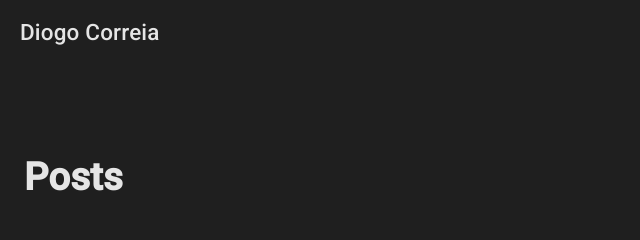
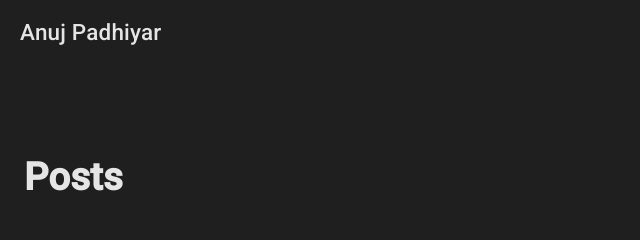
Before and after one commit to anuj-padhiyar/anuj-padhiyar.github.io, a plain HTML site: page blog/index.html in a window 1280 px wide. Shown: the top 240 px of the page, 0-640 px from the left. Drawn offline with Linux system fonts and the light colour scheme.

Commit message:
missed name

```diff
--- a/blog/index.html
+++ b/blog/index.html
@@ -23,21 +23,21 @@
   <meta name="googlebot" content="index, follow, max-snippet:-1, max-image-preview:large, max-video-preview:-1" />
   <meta name="bingbot" content="index, follow, max-snippet:-1, max-image-preview:large, max-video-preview:-1" />
   <link rel="icon" href="../processed_images/profile.3ab39ee799b35c08.png" type="image/png">
-  <title>Blog | Diogo Torres Correia</title>
+  <title>Blog | Anuj Padhiyar</title>
   <meta property="og:title" content="Blog" />
   <meta name="twitter:title" content="Blog" />
-  <meta name="copyright" content="Diogo Correia" />
+  <meta name="copyright" content="Anuj Padhiyar" />
   <meta name="description"
-    content="Hey, I&#x27;m Diogo Torres Correia from Portugal. I love programming, running, taking photos and learning new things!" />
+    content="Hey, I&#x27;m Anuj Padhiyar from India. I like to Travelling around the world, Playing Outdoor Games and Creating Logics." />
   <meta property="og:description"
-    content="Hey, I&#x27;m Diogo Torres Correia from Portugal. I love programming, running, taking photos and learning new things!" />
+    content="Hey, I&#x27;m Anuj Padhiyar from India. I like to Travelling around the world, Playing Outdoor Games and Creating Logics." />
   <meta name="twitter:description"
-    content="Hey, I&#x27;m Diogo Torres Correia from Portugal. I love programming, running, taking photos and learning new things!" />
+    content="Hey, I&#x27;m Anuj Padhiyar from India. I like to Travelling around the world, Playing Outdoor Games and Creating Logics." />
   <link rel="canonical" href="index.html" />
   <meta property="og:url" content="index.html" />
   <meta name="twitter:url" content="index.html" />
   <meta name="twitter:card" content="summary" />
-  <meta property="og:site_name" content="Diogo Correia" />
+  <meta property="og:site_name" content="Anuj Padhiyar" />
   <meta property="og:locale" content="en_US" />
   <meta property="og:type" content="website" />
   <link rel="alternate" type="application/atom+xml" title="Atom Feed" href="atom.xml" />
@@ -54,7 +54,7 @@
           </svg>
 
         </button>
-        <h1><a href="../index.html#top">Diogo Correia</a></h1>
+        <h1><a href="../index.html#top">Anuj Padhiyar</a></h1>
       </div>
       <div>
         <a class="button--big" href="../index.html">
@@ -260,8 +260,6 @@
       });
     });
   </script>
-  <script async defer data-website-id="25c8aedf-a960-4b55-8c70-7bc4b2ad587b" src="../../umami.diogotc.com/hellothere.js"
-    data-domains="diogotc.com,www.diogotc.com"></script>
 </body>
 
 </html>
```
